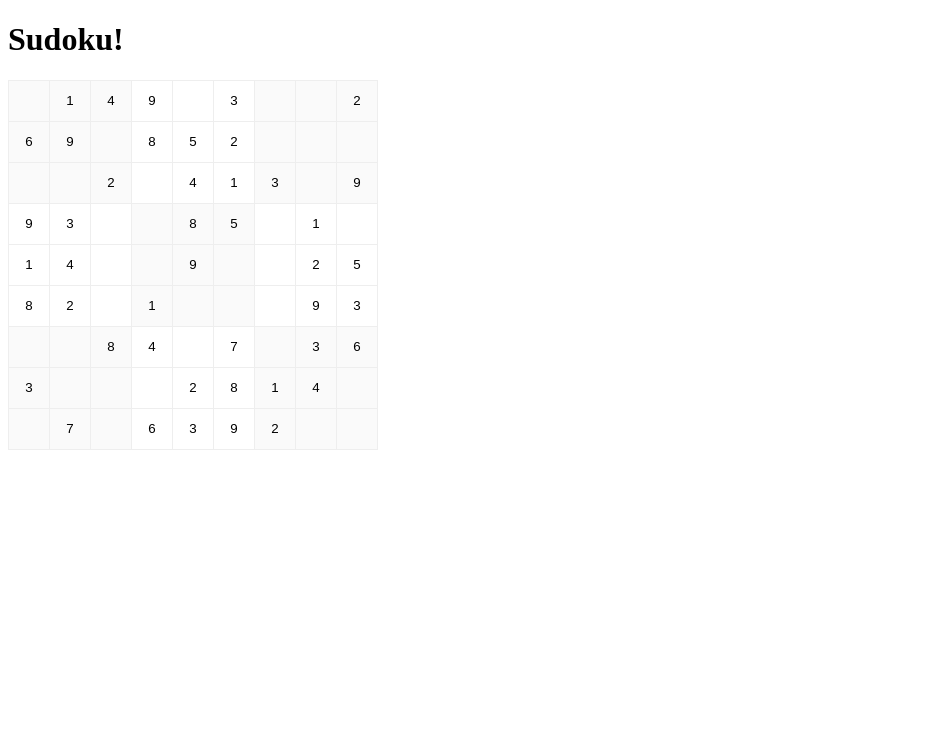
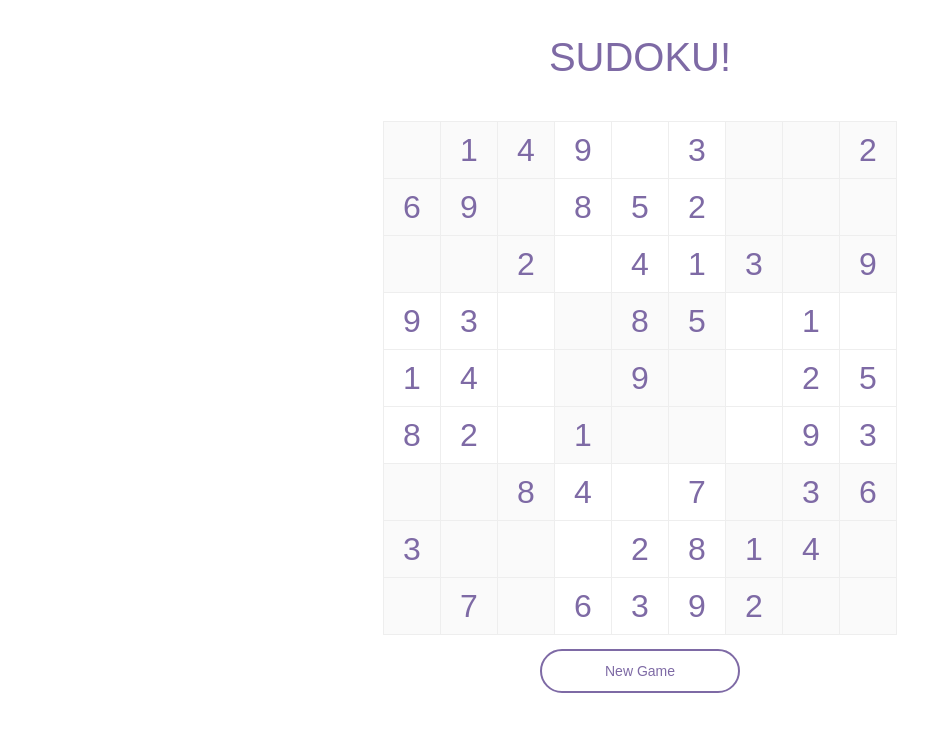
Before and after one commit to rtsao/sudoku, a website: page src/index.jade in a window 1280 px wide. Shown: the whole page, without its empty margins (0-952 px from the left). Drawn offline with nearby package versions, Linux system fonts and the light colour scheme; files that its build step writes are made by us from their sources; files whose address does not match are found by name.

Commit message:
Updated styling

```diff
--- a/src/index.jade
+++ b/src/index.jade
@@ -12,4 +12,7 @@ html(lang="en")
           - for (var col=0; col<9; col++)
             td.cell(region=Math.floor(col/3)+3*Math.floor(row/3))
               input(row=row, col=col, type="text", maxlength="1")
+    button New Game
   script(src="js/bundle.js")
+  <script type="text/javascript" src="//use.typekit.net/etz5sio.js"></script>
+  <script type="text/javascript">try{Typekit.load();}catch(e){}</script>
--- a/src/js/sudoku.js
+++ b/src/js/sudoku.js
@@ -6,7 +6,6 @@ window.jQuery = $;
 var velocity = require('velocity-animate')
 var velocityui = require('velocity-animate/velocity.ui')
 var animations = require('./animations')
-
 var mixins = require('./mixins')
 
 module.exports = (function($, _){
--- a/src/less/board.less
+++ b/src/less/board.less
@@ -1,5 +1,8 @@
-@cell-size: 40px;
+@cell-size: 56px;
+@cell-font-size: 32px;
 @cell-color: #fff;
+@cell-text-color: #222;
+
 
 .generate-region-highlights(@n, @i: 0) when (@i < @n) {
     &[region='@{i}'] when (mod(@i, 2) = 0) {
@@ -15,6 +18,7 @@
 .board {
   border-collapse: collapse;
   border-spacing: 0;
+  margin: 14px 0;
 
   .cell {
     .generate-region-highlights(9);
@@ -26,11 +30,19 @@
       padding: 0;
       margin: 0;
       border: 0;
+      font-size: @cell-font-size;
+      font-family: inherit;
       width: @cell-size;
       height: @cell-size;
       line-height: @cell-size;
       text-align: center;
       background-color: rgba(0, 0, 0, 0);
+      color: @cell-text-color;
+
+
+      &[readonly] {
+        color: @primary-color;
+      }
 
     }
 
--- /dev/null
+++ b/src/less/buttons.less
@@ -0,0 +1,12 @@
+button {
+  width: 200px;
+  padding: 12px 0;
+  border-radius: 50px;
+  border: 2px solid @primary-color;
+  font-family: inherit;
+  font-size: 14px;
+  color: inherit;
+  background: none;
+  outline: none;
+  cursor: pointer;
+}
--- a/src/less/style.less
+++ b/src/less/style.less
@@ -1 +1,18 @@
 @import "board";
+@import "buttons";
+
+@primary-color: #7e6aa5;
+
+body {
+  font-family: "proxima-nova-soft", sans-serif;
+  display: flex;
+  flex-direction: column;
+  align-items: center;
+  color: @primary-color;
+}
+
+h1 {
+  font-weight: 500;
+  font-size: 40px;
+  text-transform: uppercase;
+}
```
Also changed, not shown: build/css/style.css, build/index.html, build/js/bundle.js.
